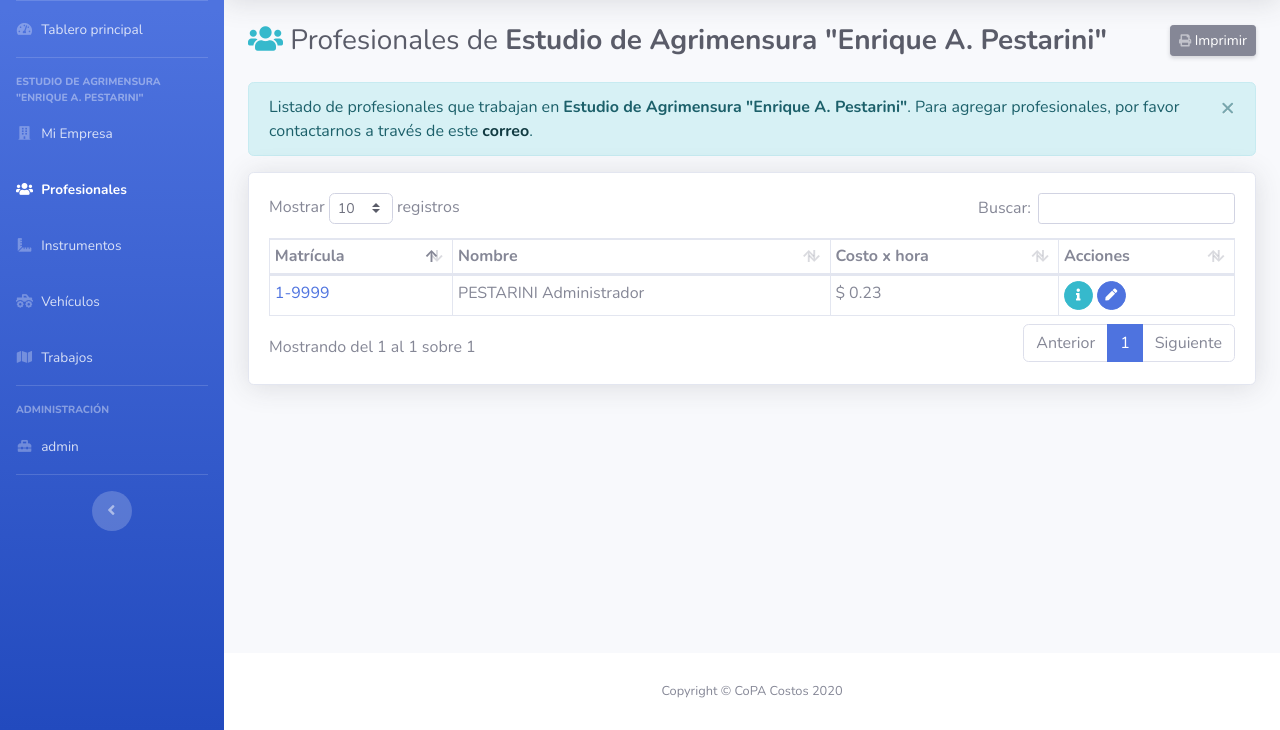
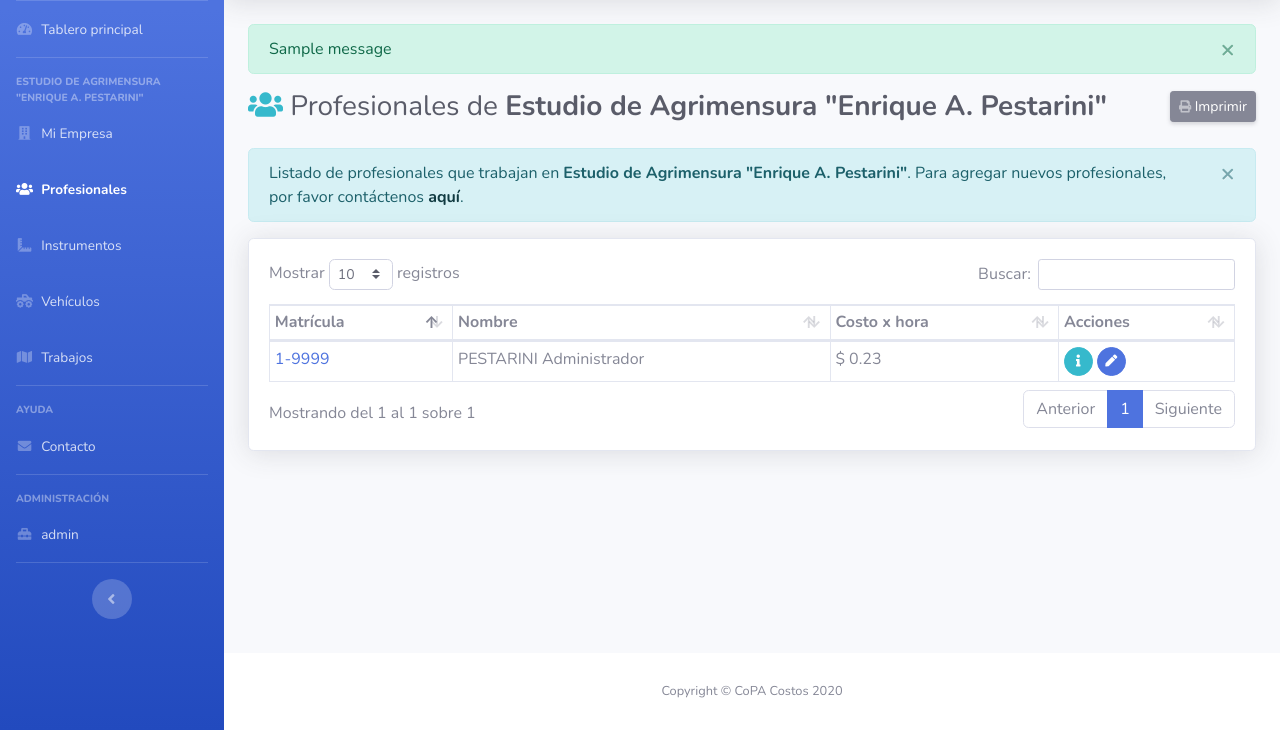
Before and after one commit to quijot/Costos-CoPA, a Django app: page /costos/profesionales/ in a window 1280 px wide. Shown: the part 70-800 px from the top of the page. Run offline with Django 3.2, Linux system fonts and the light colour scheme; a user stored in the database is signed in; data comes from the database, SQL or seed files in the repository; tables that the repository leaves empty hold one stand-in row (values such as "Sample post"); one stand-in notice (Sample message) is shown; parts of the project's set-up code (start-up, migrations or seed data) failed here and were passed over; some libraries are stand-ins or nearby versions.

Commit message:
Contact form with error/success alerts by Django-messages implemented
Two flavors of Contact form are implemented: empty and prefilled. Plus, messages by Django-messages is now supported in the base template for general purpose alerts.

Signed-off-by: Santiago Pestarini <santiagonob@gmail.com>

```diff
--- a/costos/templates/costos/profesional_list.html
+++ b/costos/templates/costos/profesional_list.html
@@ -21,9 +21,8 @@ Profesionales {% if user.empresa %}de <strong>{{ user.empresa }}</strong>{% endi
   <div class="col">
     <div class="alert alert-info alert-dismissible fade show" role="alert">
       Listado de profesionales que trabajan en <strong>{{ user.empresa }}</strong>.
-      Para agregar profesionales, por favor contactarnos a través de este
-      <a class="alert-link"
-        href="mailto:infocostos@copasfn.org.ar?subject=Agregar%20profesionales%20{{ user.empresa }}&body=Agregar%20los%20siguientes%20profesionales%20(matrículas/nombres):%0d%0a">correo</a>.
+      Para agregar nuevos profesionales, por favor contáctenos <a class="alert-link"
+        href="{% url 'contact_prefilled' 'Agregar profesionales a '|add:user.empresa.nombre 'Listado de profesionales (matrícula y nombre)' %}">aquí</a>.
       <button type="button" class="close" data-dismiss="alert" aria-label="Cerrar">
         <span aria-hidden="true">&times;</span>
       </button>
--- a/costos/urls.py
+++ b/costos/urls.py
@@ -40,4 +40,7 @@ urlpatterns = (
     path("trabajo/detail/<int:pk>/", views.TrabajoDetailView.as_view(), name="trabajo_detail"),
     path("trabajo/update/<int:pk>/", views.TrabajoUpdateView.as_view(), name="trabajo_update"),
     path("trabajo/delete/<int:pk>/", views.TrabajoDeleteView.as_view(), name="trabajo_delete"),
+    # Contacto
+    path("contacto/", views.contact_view, name="contact"),
+    path("contacto/<str:asunto>/<str:mensaje>", views.contact_view, name="contact_prefilled"),
 )
--- a/costos/views.py
+++ b/costos/views.py
@@ -1,8 +1,11 @@
+from copasfn.settings import DEFAULT_FROM_EMAIL
+from django.contrib import messages
 from django.contrib.auth import mixins  # LoginRequiredMixin
 from django.contrib.auth.decorators import login_required
+from django.core.mail import BadHeaderError, send_mail
 from django.db import transaction
 from django.http import HttpResponseRedirect
-from django.shortcuts import render
+from django.shortcuts import redirect, render
 from django.urls import reverse_lazy
 from django.views import generic  # ListView
 
@@ -273,3 +276,31 @@ def user_preferences(request, section=None):
         form = form_class()
 
     return render(request, "costos/profesional_preferences.html", {"form": form})
+
+
+@login_required
+def contact_view(request, asunto="", mensaje=""):
+    if request.method == "GET":
+        form = forms.ContactForm(initial={"asunto": asunto or None, "mensaje": mensaje or None})
+    else:
+        form = forms.ContactForm(request.POST)
+        if form.is_valid():
+            subject = form.cleaned_data["asunto"]
+            message = f"{request.user} <{request.user.email}> escribió:\n\n{form.cleaned_data['mensaje']}"
+            try:
+                send_mail(
+                    subject,
+                    message,
+                    DEFAULT_FROM_EMAIL,
+                    [f"{request.user} <{request.user.email}>", DEFAULT_FROM_EMAIL],
+                )
+                messages.success(
+                    request,
+                    """<strong>¡Su mensaje fue enviado!</strong>
+                    Nuestro Soporte Técnico le responderá a la brevedad.
+                    Gracias por escribirnos.""",
+                )
+            except BadHeaderError:
+                messages.error(request, "Encabezado no válido. No se pudo enviar.")
+            return redirect("contact")
+    return render(request, "costos/contacto.html", {"form": form})
--- a/templates/base.html
+++ b/templates/base.html
@@ -34,6 +34,20 @@
         {% include 'includes/topbar.html' %}
         <!-- Begin Page Content -->
         <div class="container-fluid">
+          <!-- Messages -->
+          {% if messages %}
+          {% for message in messages %}
+          <div
+            class="alert{% if message.tags == 'error' %} alert-danger {% elif message.tags %} alert-{{ message.tags }} {% else %} alert-primary {% endif %} alert-dismissible fade show"
+            role="alert">
+            {% if message.level == DEFAULT_MESSAGE_LEVELS.ERROR %}<strong>ERROR</strong>:{% endif %}
+            {{ message|safe }}
+            <button type="button" class="close" data-dismiss="alert" aria-label="Close">
+              <span aria-hidden="true">&times;</span>
+            </button>
+          </div>
+          {% endfor %}
+          {% endif %}
           <!-- Page Heading -->
           <div class="d-sm-flex align-items-center justify-content-between mb-4">
             <h1 class="h3 mb-0 text-gray-800">{% block page-heading %}{% endblock %}</h1>
--- a/templates/includes/sidebar.html
+++ b/templates/includes/sidebar.html
@@ -74,6 +74,19 @@
       <span>Trabajos</span>
     </a>
   </li>
+  <!-- Divider -->
+  <hr class="sidebar-divider">
+  <!-- Heading -->
+  <div class="sidebar-heading">
+    Ayuda
+  </div>
+  {% url 'contact' as url %}
+  <li class="nav-item{% if request.path == url %} active{% endif %}">
+    <a class="nav-link" href="{{ url }}">
+      <i class="fas fa-fw fa-envelope"></i>
+      <span>Contacto</span>
+    </a>
+  </li>
   {% endif %}
   {% if user.is_staff %}
   <!-- Divider -->
--- a/templates/index.html
+++ b/templates/index.html
@@ -18,7 +18,7 @@
     <a class="btn btn-outline-primary" href="#documentation" role="button">Documentación</a>
     <a class="btn btn-outline-info" href="#tutorial" role="button">Tutoriales</a>
     {% if user.email %}
-    <a class="btn btn-outline-warning" href="mailto:infocostos@copasfn.org.ar" role="button">Soporte Técnico</a>
+    <a class="btn btn-outline-warning" href="{% url 'contact' %}" role="button">Soporte Técnico</a>
     {% endif %}
   </p>
   {% endif %}
```
Also changed, not shown: costos/forms.py (+23 -0 lines), costos/templates/costos/contacto.html (added, +24 -0 lines).
